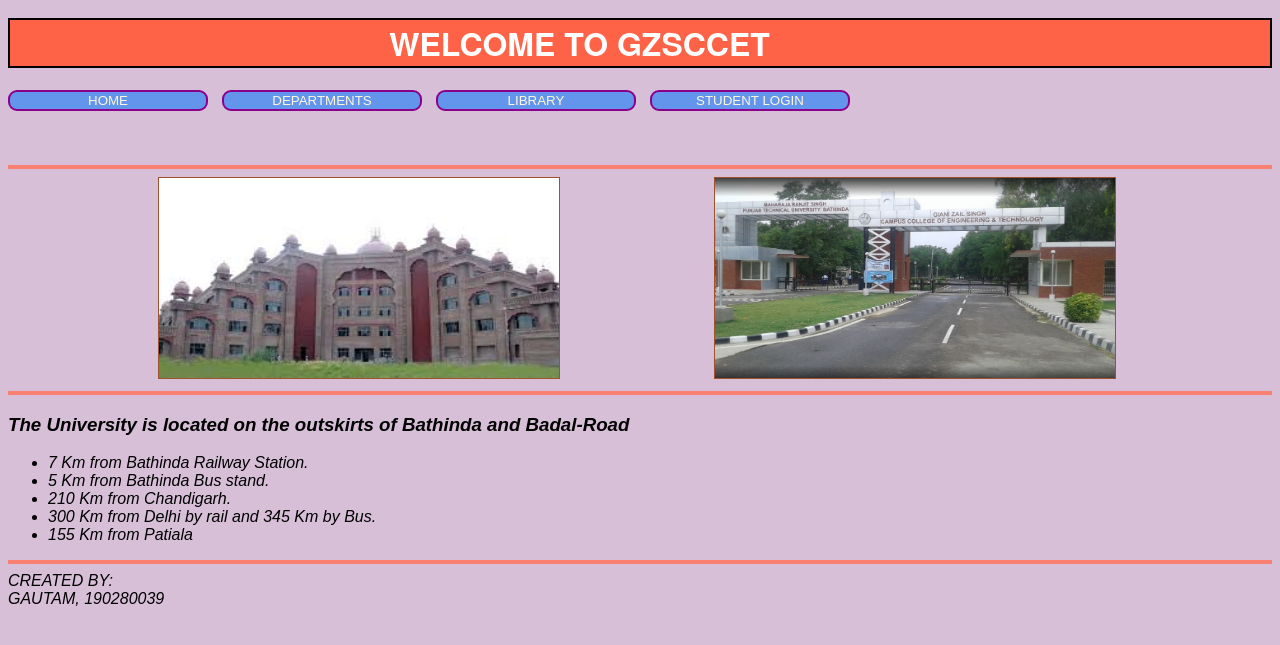
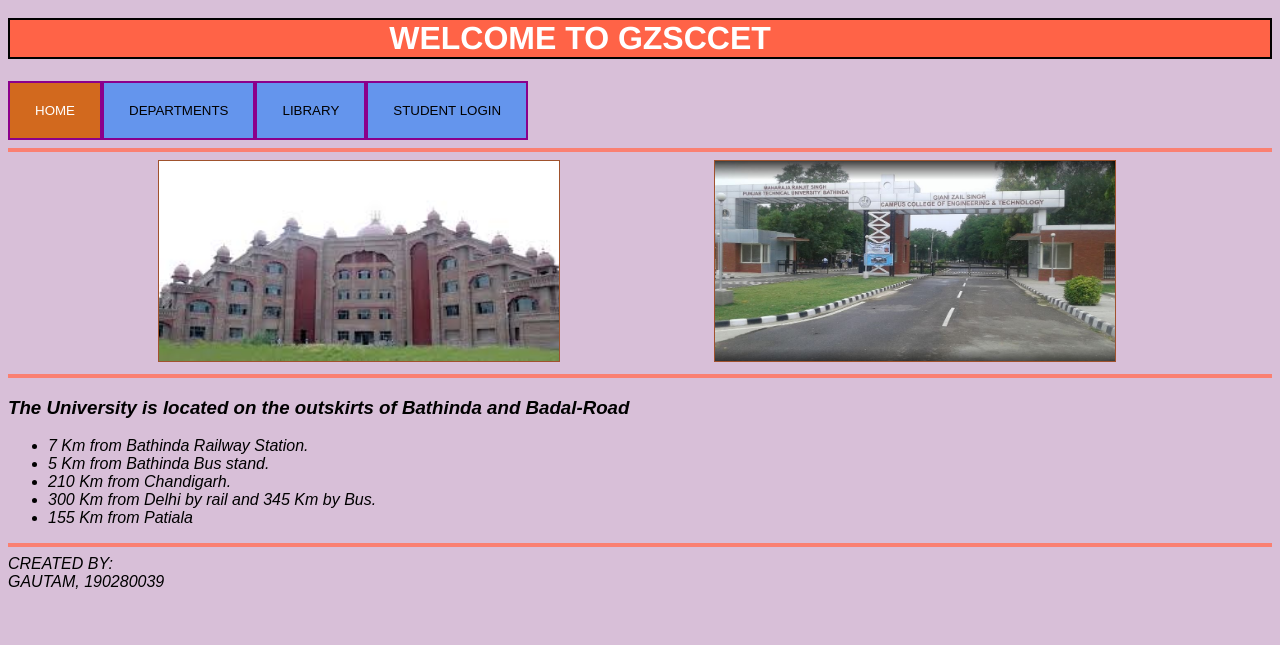
Before and after one commit to gautam7-github/Summer-Training-2020, a plain HTML site: page Web Dev/index.html in a window 1280 px wide. Shown: the part 95-740 px from the top of the page. Drawn offline with Linux system fonts and the light colour scheme.

Commit message:
changes1

```diff
--- a/Web Dev/index.html
+++ b/Web Dev/index.html
@@ -7,6 +7,7 @@
 		<link rel="stylesheet" href="style.css" />
 	</head>
 	<body>
+		<div id="heading_welcome">
 			<h2>
 				<img src="gzs.jpg" alt="gzs cover image" />
 				<br />
@@ -16,10 +17,13 @@
 				WELCOME TO
 				<abbr
 					title="Giani Zail Singh Campus College of Engineering and Technology"
-        >GZSCCET</abbr
 				>
+					GZSCCET
+				</abbr>
 			</h1>
-    <button onclick="document.location='index.html'">
+		</div>
+		<nav>
+			<button onclick="document.location='index.html'" class="active">
 				HOME
 			</button>
 			<button onclick="document.location='dept.html'">
@@ -31,16 +35,16 @@
 			<button onclick="document.location='stulogin.html'">
 				STUDENT LOGIN
 			</button>
-    <br />
-    <br />
-    <br />
+		</nav>
 		<hr />
+		<div>
 			<address>
 				<img src="mapgzs.jpg" alt="GZSCCET LOCATION" />
 				<img src="map2gzs.jpg" alt="LOCATION 2" />
 				<hr />
 				<h3>
-        The University is located on the outskirts of Bathinda and Badal-Road
+					The University is located on the outskirts of Bathinda and
+					Badal-Road
 				</h3>
 				<ul>
 					<li>7 Km from Bathinda Railway Station.</li>
@@ -50,11 +54,14 @@
 					<li>155 Km from Patiala</li>
 				</ul>
 			</address>
+		</div>
+		<div>
 			<hr />
 			<address>
 				CREATED BY:
 				<br />
 				GAUTAM, 190280039
 			</address>
+		</div>
 	</body>
 </html>
--- a/Web Dev/style.css
+++ b/Web Dev/style.css
@@ -4,7 +4,7 @@
 h1 {
 	background-color: tomato;
 	border: 2px solid black;
-  font-family: "HelveticaNeue", "Segoe UI";
+	font-family: "Helvetica", "Segoe UI";
 	padding-left: 30%;
 	color: white;
 }
@@ -20,14 +20,26 @@
 	margin: 0px;
 	padding-left: 30%;
 }
-button {
+nav {
+	width: 100%;
+	overflow: hidden;
+	display: block;
+	padding: 0;
+	margin: 0;
+}
+nav button {
+	float: left;
+	margin: 0;
+	padding: 20px 25px;
 	border: 2px solid darkmagenta;
-  width: 200px;
 	background-color: cornflowerblue;
-  color: cornsilk;
-  margin-right: 10px;
-  margin-bottom: 10px;
-  border-radius: 9px;
+}
+nav button.active {
+	background-color: chocolate;
+	color: white;
+}
+nav button:hover {
+	transform: scale(1.2);
 }
 abbr {
 	text-decoration: none;
```
Lines whose indentation alone changed are shown as unchanged.
